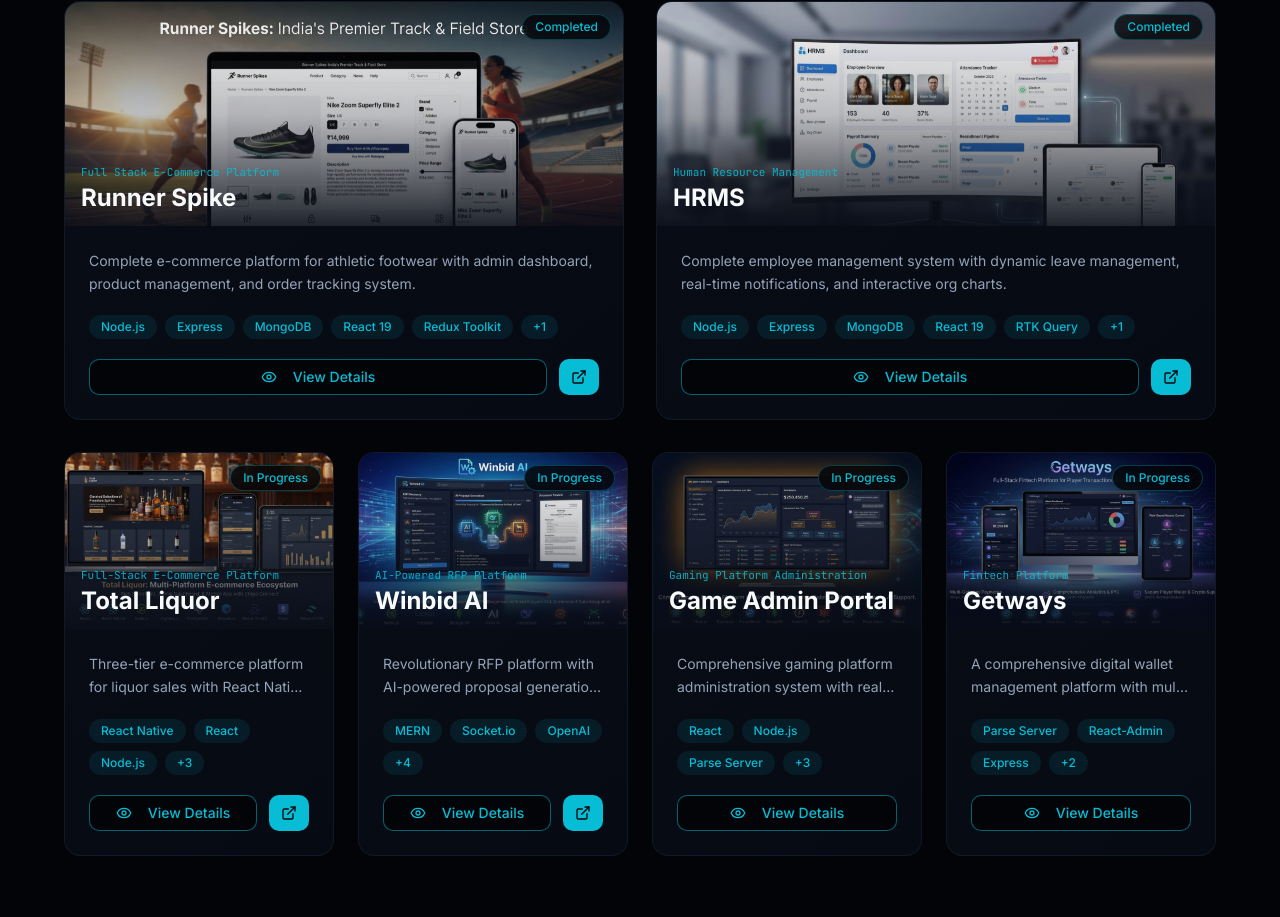
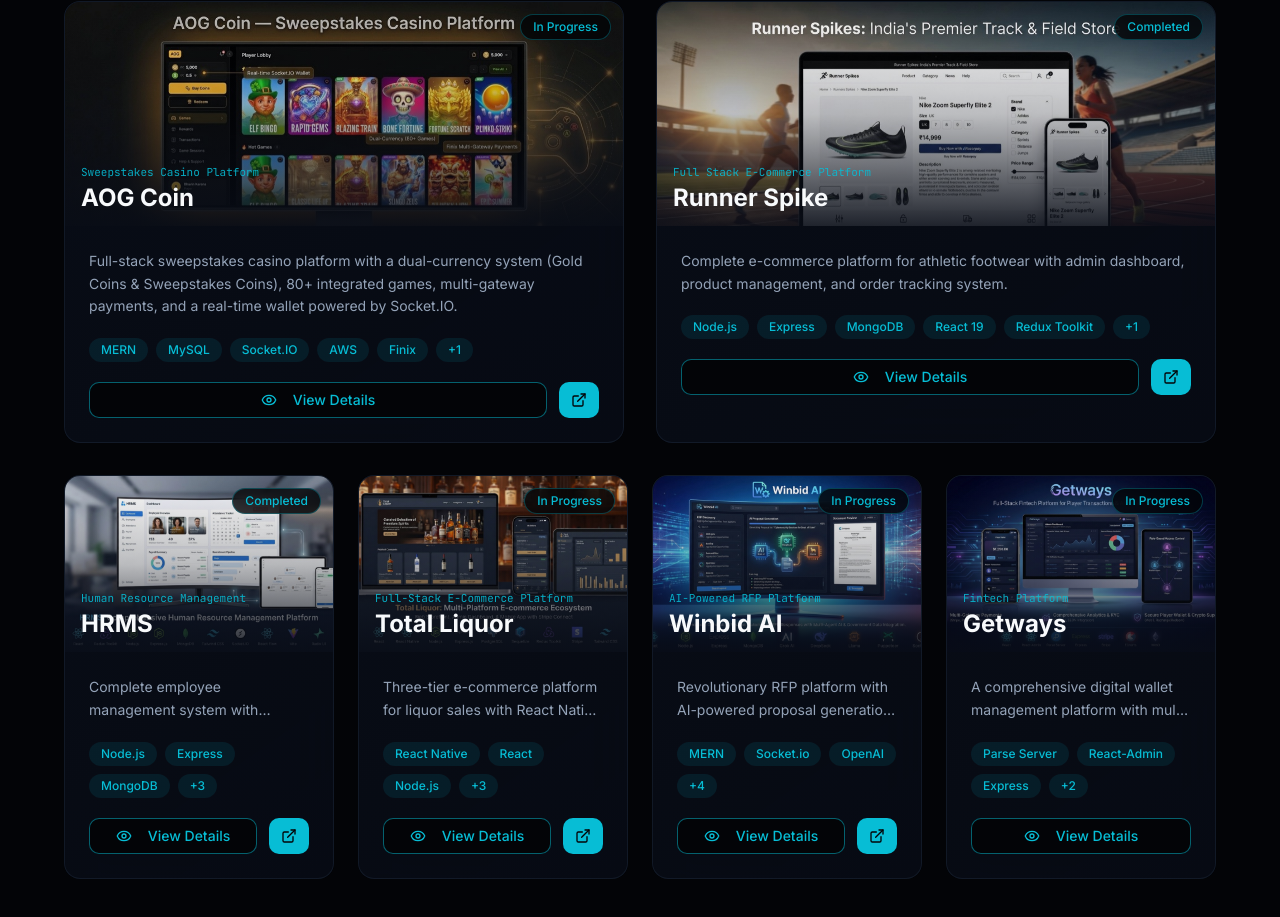
Before and after one commit to bhavinkarena/Portfolio, a React (Vite) app: page / in a window 1280 px wide. Shown: the part 3849-4766 px from the top of the page. Built offline with nearby package versions, Linux system fonts and the light colour scheme.

Commit message:
change portfolio

```diff
--- a/src/components/ProjectsSection.jsx
+++ b/src/components/ProjectsSection.jsx
@@ -40,6 +40,78 @@
   img ? img.replace(/^\//, "/thumbs/").replace(/\.\w+$/, ".jpg") : img;
 
 const projects = [
+  {
+    title: "AOG Coin",
+    subtitle: "Sweepstakes Casino Platform",
+    description:
+      "Full-stack sweepstakes casino platform with a dual-currency system (Gold Coins & Sweepstakes Coins), 80+ integrated games, multi-gateway payments, and a real-time wallet powered by Socket.IO.",
+    image: "/aog-coin.png",
+    techStack: [
+      "MERN",
+      "MySQL",
+      "Socket.IO",
+      "AWS",
+      "Finix",
+      "JWT",
+    ],
+    features: [
+      { icon: Wallet, text: "Dual-Currency Wallet System" },
+      { icon: CreditCard, text: "Multi-Gateway Payments (Finix)" },
+      { icon: Zap, text: "Real-Time Balance Updates" },
+      { icon: Lock, text: "KYC & Fraud Prevention" },
+    ],
+    keyFeatures: [
+      {
+        title: "Dual-Currency System",
+        description:
+          "Gold Coins and Sweepstakes Coins economy with 80+ integrated games, balancing free-play and redeemable currencies.",
+      },
+      {
+        title: "Multi-Gateway Payments",
+        description:
+          "Finix payment integration with webhook-driven transaction lifecycle and automated settlement handling.",
+      },
+      {
+        title: "Real-Time Wallet & Transactions",
+        description:
+          "Socket.IO-powered wallet with instant balance updates and live notifications across connected clients.",
+      },
+      {
+        title: "Role-Based Access Control",
+        description:
+          "Secure authentication with JWT, session management, and single-device login enforcement across Player, Agent, and Admin roles.",
+      },
+      {
+        title: "KYC & Fraud Prevention",
+        description:
+          "Document validation, reCAPTCHA, and referral abuse detection to verify users and prevent fraudulent activity.",
+      },
+    ],
+    technicalImplementation: [
+      "**Dual-Currency Ledger**: Gold Coin and Sweepstakes Coin balances managed with atomic transaction handling in MySQL",
+      "**Finix Integration**: Multi-gateway payment processing with webhook-driven transaction lifecycle and automated settlements",
+      "**Real-Time Updates**: Socket.IO for instant wallet balance updates and live notifications",
+      "**Authentication**: JWT with session management and single-device login enforcement for Player, Agent, and Admin roles",
+      "**AWS S3 Integration**: Secure storage of KYC documents and user assets with controlled access",
+    ],
+    colorKey: "amber-yellow",
+    glow: "hover:shadow-amber-500/20",
+    link: "https://aogcoin.club",
+    role: "Software Developer",
+    status: "In Progress",
+    challenges: [
+      "Designing a dual-currency ledger with atomic, consistent balance updates",
+      "Implementing Finix multi-gateway payments with webhook-driven settlement",
+      "Building a real-time wallet with instant balance sync via Socket.IO",
+      "Creating KYC verification and referral abuse detection to prevent fraud",
+    ],
+    learnings: [
+      "Mastered webhook-driven payment lifecycles and automated settlement flows",
+      "Gained expertise in real-time balance synchronization with Socket.IO",
+      "Learned single-device login enforcement and secure session management",
+      "Developed skills in KYC and fraud-prevention system design",
+    ],
+  },
   {
     title: "Runner Spike",
     subtitle: "Full Stack E-Commerce Platform",
@@ -334,77 +406,6 @@
     ],
   },
   {
-    title: "Game Admin Portal",
-    subtitle: "Gaming Platform Administration",
-    description:
-      "Comprehensive gaming platform administration system with real-time balance management, hierarchical user management, transaction reporting, and AI-powered chatbot support.",
-    image: "/game-admin-portal.png",
-    techStack: [
-      "React",
-      "Node.js",
-      "Parse Server",
-      "MongoDB",
-      "Socket.IO",
-      "OpenAI",
-    ],
-    features: [
-      { icon: Users, text: "7-Tier Hierarchical User Management" },
-      { icon: Zap, text: "Real-Time Balance System" },
-      { icon: BarChart3, text: "Comprehensive Reporting" },
-      { icon: Bot, text: "AI-Powered Support Chatbot" },
-    ],
-    keyFeatures: [
-      {
-        title: "Hierarchical User Management",
-        description:
-          "7-tier role system (Super-User → Player) with cascading permissions and automated subordinate tracking for commission calculations.",
-      },
-      {
-        title: "Real-Time Balance System",
-        description:
-          "WebSocket-powered balance updates with encrypted payloads, batch spin processing, and automatic fraud detection mechanisms.",
-      },
-      {
-        title: "Comprehensive Reporting",
-        description:
-          "Transaction reports, agent performance analytics, game coin statistics, and daily automated email reports.",
-      },
-      {
-        title: "AI-Powered Support Chatbot",
-        description:
-          "OpenAI GPT-3.5 integrated chatbot with role-based context awareness and conversation history.",
-      },
-      {
-        title: "Game RTP Configuration",
-        description:
-          "Dynamic Return-to-Player settings with reel configuration and support for multiple game types.",
-      },
-    ],
-    technicalImplementation: [
-      "**Parse Cloud Functions**: 20+ custom functions handling authentication, transactions, and reporting",
-      "**WebSocket Events**: Real-time balance updates, maintenance alerts, and encrypted game communications",
-      "**Cron Jobs**: Automated daily reports, game statistics aggregation, and leaderboard updates",
-      "**AWS S3 Integration**: Secure file storage for support ticket attachments with pre-signed URLs",
-      "**MongoDB Aggregation**: Complex pipelines for transaction summaries and hierarchical data queries",
-    ],
-    colorKey: "purple-pink",
-    glow: "hover:shadow-purple-500/20",
-    role: "Full Stack Developer",
-    status: "In Progress",
-    challenges: [
-      "Implementing real-time balance synchronization with encrypted WebSocket payloads",
-      "Building complex hierarchical user management with 7 role levels",
-      "Designing efficient MongoDB aggregation pipelines for millions of records",
-      "Creating secure device ID verification system to prevent fraud",
-    ],
-    learnings: [
-      "Mastered Parse Server cloud functions for scalable BaaS solutions",
-      "Gained expertise in WebSocket event handling for real-time gaming",
-      "Learned efficient caching strategies and cursor-based pagination",
-      "Developed skills in building multi-tenant admin dashboards",
-    ],
-  },
-  {
     title: "Getways",
     subtitle: "Fintech Platform",
     description:
@@ -642,7 +643,7 @@
               {selectedProject.image && (
                 <div className="relative h-64 md:h-96 rounded-xl overflow-hidden border border-border">
                   <img
-                    src={thumbOf(selectedProject.image)}
+                    src={selectedProject.image}
                     alt={selectedProject.title}
                     loading="lazy"
                     decoding="async"
```
Also changed, not shown: .claude/settings.json (added), public/aog-coin.png (added), public/thumbs/aog-coin.jpg (added).
